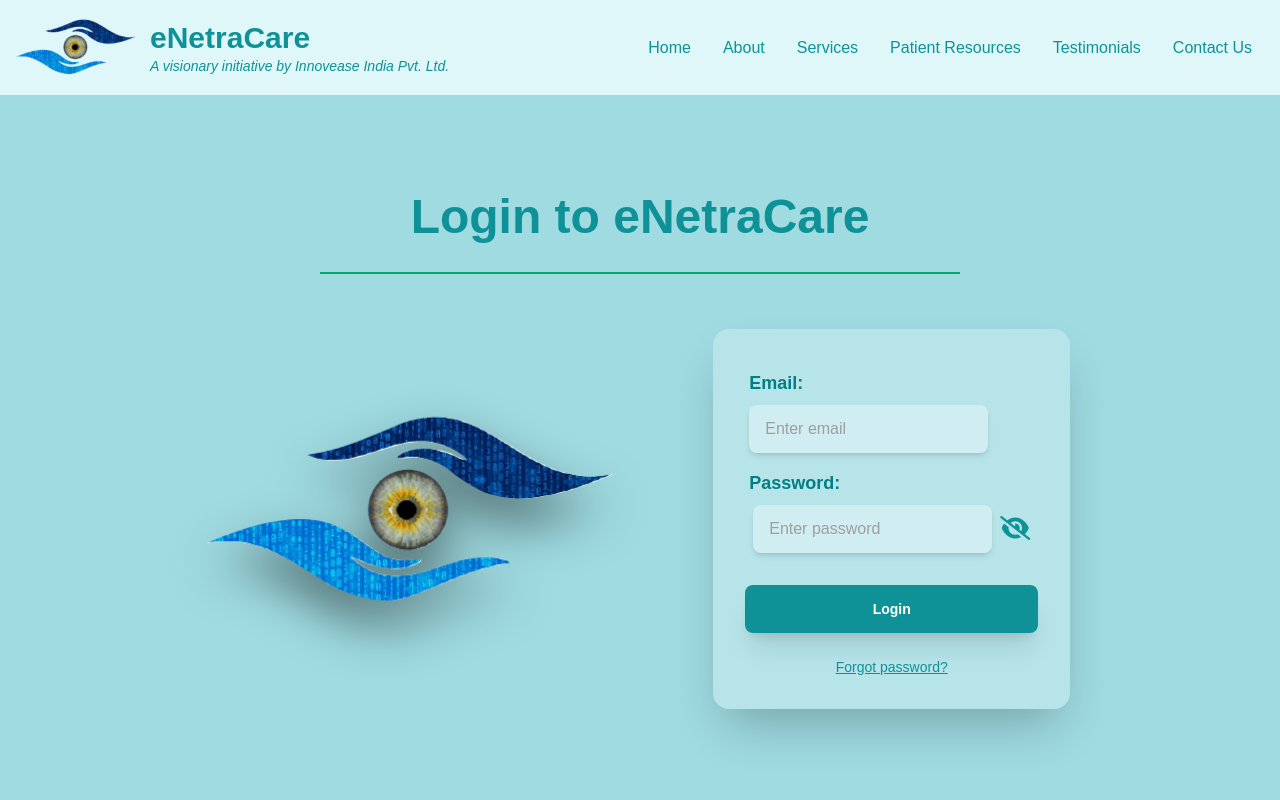
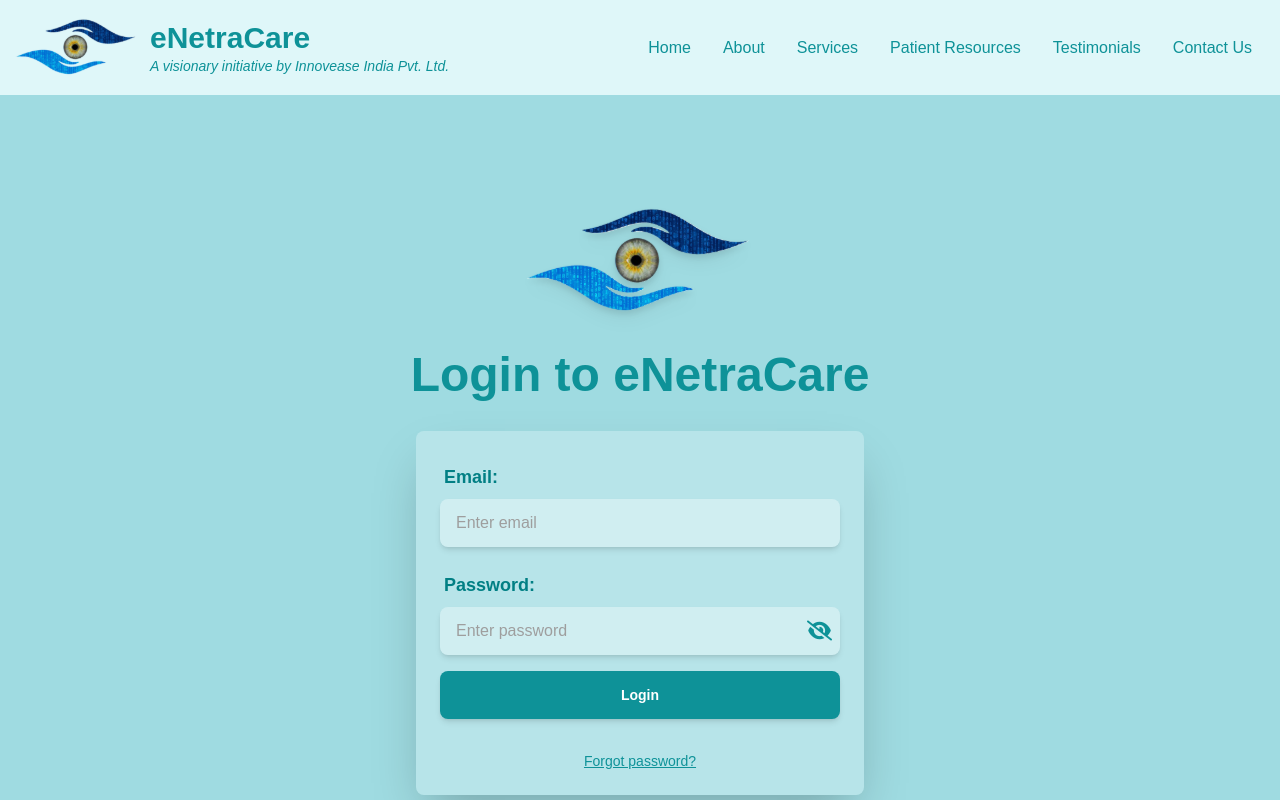
Before and after one commit to Crackstep/enetracare-vite, a React (Vite) app: page /login in a window 1280 px wide. Shown: the top 800 px of the page. Built offline with nearby package versions, Linux system fonts and the light colour scheme; a web font is replaced by a local one.

Commit message:
login updated

```diff
--- a/src/components/Login/Login.jsx
+++ b/src/components/Login/Login.jsx
@@ -3,11 +3,11 @@
 import axios from 'axios';
 import { useAuth } from '../../context/AuthProvider';
 import Cookies from 'js-cookie';
-import Logo from './images/navbar-logo.svg'
+import Logo from './images/navbar-logo.svg';
 
 function Login() {
   const [passType, setPassType] = useState('password');
-  const [isPassVisible, setIsPassVisible] = useState(false)
+  const [isPassVisible, setIsPassVisible] = useState(false);
   const [email, setEmail] = useState('');
   const [password, setPassword] = useState('');
   const [error, setError] = useState('');
@@ -27,7 +27,7 @@
       console.log(user);
       const refToken = Cookies.get('refreshToken');
       setRefreshToken(refToken);
-      setRole(user.role)
+      setRole(user.role);
       navigate('/');
     } catch (err) {
       if (err.response && err.response.data) {
@@ -39,78 +39,54 @@
   };
 
   return (
-    <div className='bg-[#9fdbe1] text-[#0E9298] min-h-[90vh] flex flex-col items-center justify-center'>
-      <h1 className="text-5xl font-bold py-2 text-center ">Login to eNetraCare</h1>
-      <div className="divider divider-success px-80"></div>
-      <div className='flex hero items-center justify-center gap-16'>
-
-        <img src={Logo} alt="" className='h-60 drop-shadow-[0_25px_25px_rgba(0,0,0,0.5)]' />
-        <div className="">
-          <div className="hero-content flex-col">
-            <div className="text-center">
-              {/* <p className="py-6 w-[30%] mx-auto">
-            Provident cupiditate voluptatem et in. Quaerat fugiat ut assumenda excepturi exercitationem
-            quasi. In deleniti eaque aut repudiandae et a id nisi.
-          </p> */}
+    <div className='bg-[#9fdbe1] text-[#0E9298] min-h-screen flex flex-col items-center justify-center px-4'>
+      <div className='flex flex-col items-center justify-center gap-6 mb-8'>
+        <img src={Logo} alt="Logo" className='w-40 md:w-60 drop-shadow-lg' />
+        <h1 className="text-4xl md:text-5xl font-bold text-center">Login to eNetraCare</h1>
       </div>
-            <div className="card bg-white bg-opacity-25 w-full max-w-sm shrink-0 shadow-2xl">
-              <form className="card-body" onSubmit={handleSubmit}>
+      <div className="w-full max-w-md">
+        <div className="card bg-white bg-opacity-25 shadow-2xl rounded-lg p-6">
+          <form className="flex flex-col gap-4" onSubmit={handleSubmit}>
             <div className="form-control">
               <label className="label">
                 <span className="label-text text-[#017f84] font-semibold text-lg">Email:</span>
               </label>
-                  <div className='flex items-center px-1 gap-2'>
               <input
                 type="email"
                 placeholder="Enter email"
-                      className="input bg-white bg-opacity-35 shadow-md text-[#017f84] outline-none border-none focus:shadow-lg placeholder:text-gray-500 focus:bg-opacity-40 input-bordered"
+                className="input bg-white bg-opacity-35 shadow-md text-[#017f84] outline-none border-none rounded-lg focus:shadow-lg placeholder:text-gray-500"
                 value={email}
                 onChange={(e) => setEmail(e.target.value)}
                 required
               />
-
-
-
-                  </div>
-
             </div>
             <div className="form-control">
               <label className="label">
-                    <span className="label-text text-[#017f84] text-lg font-semibold ">Password:</span>
+                <span className="label-text text-[#017f84] text-lg font-semibold">Password:</span>
               </label>
-                  <div className='flex items-center gap-2 px-2'>
+              <div className='relative'>
                 <input
                   type={passType}
                   placeholder="Enter password"
-                      className="input bg-white bg-opacity-35 shadow-md text-[#017f84] outline-none border-none placeholder:text-gray-500 focus:shadow-lg focus:bg-opacity-40 input-bordered"
+                  className="input bg-white bg-opacity-35 shadow-md text-[#017f84] outline-none border-none rounded-lg focus:shadow-lg placeholder:text-gray-500 w-full"
                   value={password}
                   onChange={(e) => setPassword(e.target.value)}
                   required
                 />
                 <button
-                      className='text-2xl'
+                  className='absolute right-2 top-1/2 transform -translate-y-1/2 text-xl'
                   type='button'
                   onClick={() => {
-                        if (!isPassVisible) {
-                          setIsPassVisible(true)
-                          setPassType('text')
-                        }
-                        else {
-                          setPassType('password')
-                          setIsPassVisible(false)
-                        }
+                    setIsPassVisible(!isPassVisible);
+                    setPassType(isPassVisible ? 'password' : 'text');
                   }}
                 >
-                      {
-                        isPassVisible ? <i className="fa-solid fa-eye"></i> : <i className="fa-solid fa-eye-slash"></i>
-                      }
+                  {isPassVisible ? <i className="fa-solid fa-eye"></i> : <i className="fa-solid fa-eye-slash"></i>}
                 </button>
               </div>
             </div>
-                {error && <p className="text-red-500 text-sm">{error}</p>}
-                <div className="form-control mt-6">
-                  <button className="btn text-white bg-[#0E9298] border-none outline-none shadow-xl hover:bg-white hover:text-[#017f84]">Login</button>
-                </div>
+            {error && <p className="text-red-500 text-sm text-center">{error}</p>}
+            <button className="btn text-white bg-[#0E9298] border-none rounded-lg shadow-md hover:bg-[#017f84] w-full py-2">Login</button>
             <p className="mt-4 text-sm text-center">
               <Link to="/signup" className="text-[#0E9298] underline">Forgot password?</Link>
             </p>
@@ -118,8 +94,6 @@
         </div>
       </div>
     </div>
-      </div>
-    </div>
   );
 }
 
```
Lines whose indentation alone changed are shown as unchanged.
